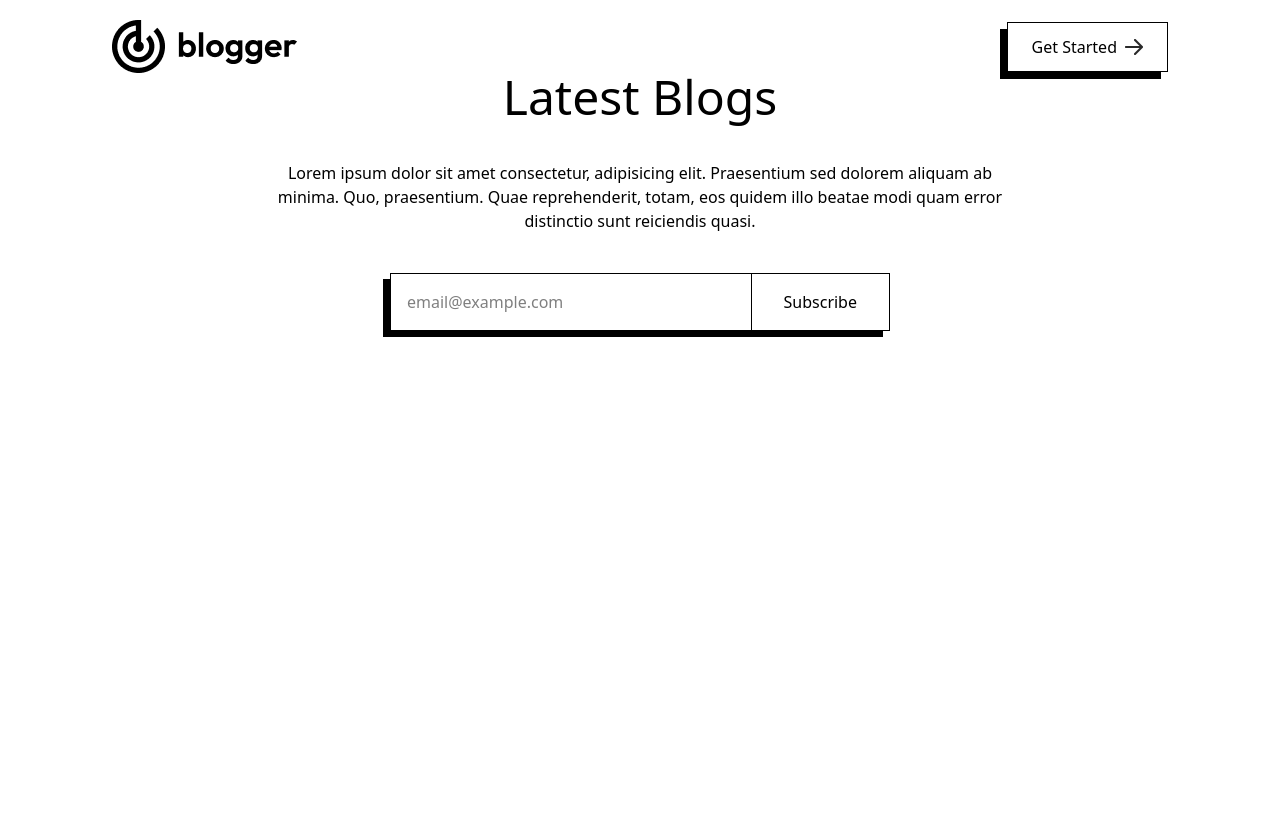
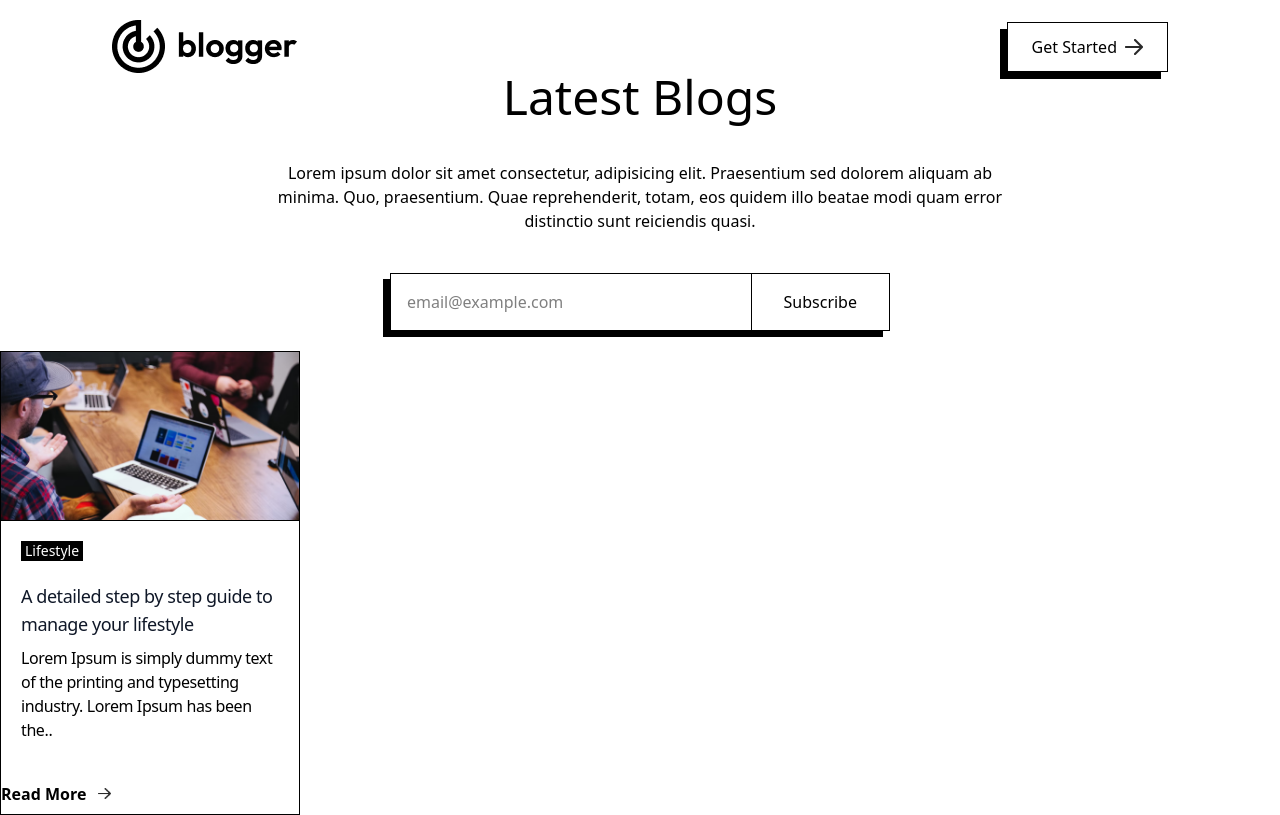
Before and after one commit to partth-code/Blog-Daily, a Next.js app: page / in a window 1280 px wide. Built offline with nearby package versions, Linux system fonts and the light colour scheme.

Commit message:
Components:Added  Styling to BlogItem

```diff
--- a/Components/BlogItem.tsx
+++ b/Components/BlogItem.tsx
@@ -1,9 +1,20 @@
 import React from 'react';
+import Image from 'next/image';
+import { assets, blog_data } from '@/Assets/assets';
 
 const BlogItem = () =>{
     return(
-        <div>
-
+        <div className='max-w-[3300px] sm:max-w-[300px] bg-white border border-black hover:shadow-[-7px_7px_0px#000000]'>
+            <Image src={blog_data[0].image} alt="" width={400} height={400} className='border-b border-black'/>
+            <p className='ml-5 mt-5 px-1 inline-block bg-black text-white text-sm'>{blog_data[0].category}</p>
+            <div className="p-5">
+                <h5 className='mb-2 text-lg font-medium tracking-tight text-gray-900'>{blog_data[0].title}</h5>
+                <p className='mb-3 test-sm tracking-tight test-gray-700'>{blog_data[0].description}</p>
+            </div>
+            <div className='inline-flex items-center py-2 font-semibold text-center'>
+                Read More
+                <Image src={assets.arrow} className="ml-3" alt="" width={13}/>
+            </div>
         </div>
     );
 }
```
